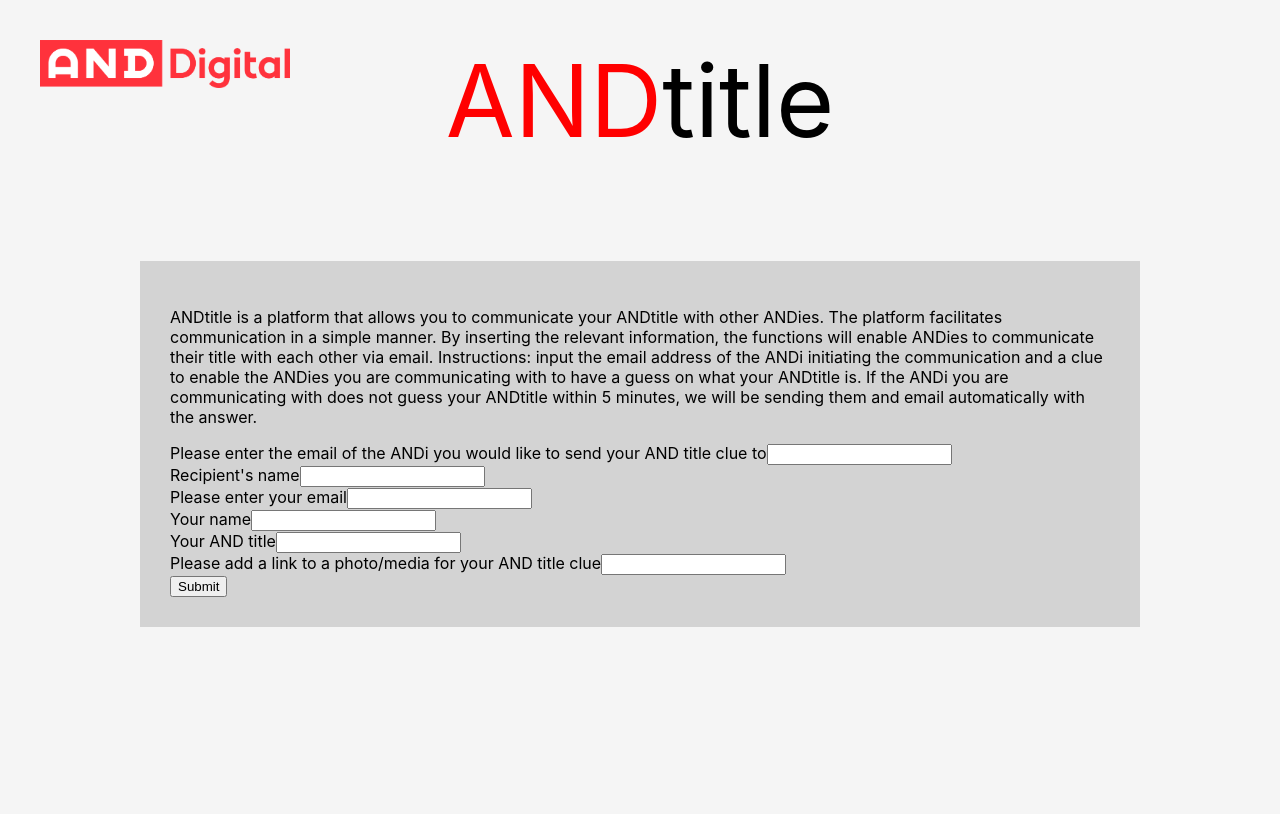
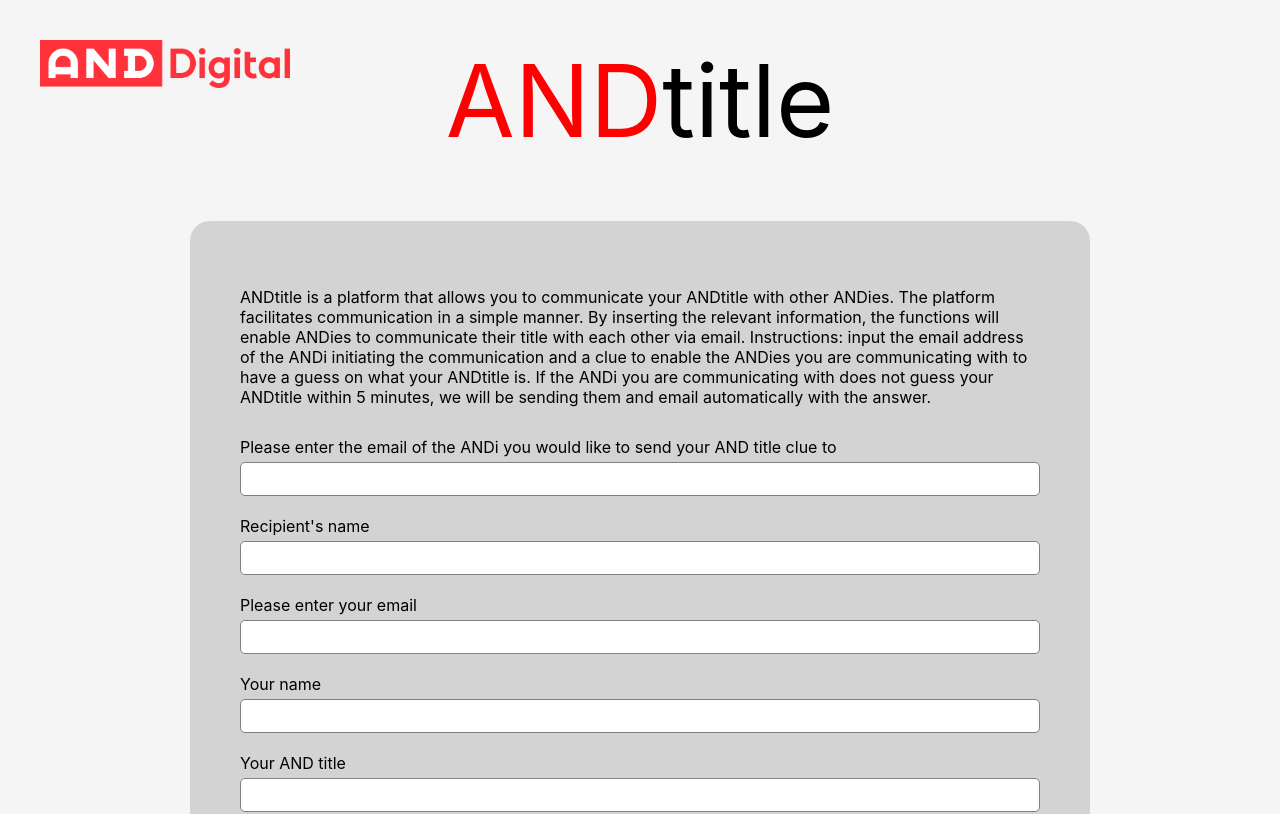
Before and after one commit to sandramolinapalencia/collaboration-challenge, a React (Create React App) app: page / in a window 1280 px wide. Shown: the top 814 px of the page. Built offline with nearby package versions, Linux system fonts and the light colour scheme.

Commit message:
style input boxes

```diff
--- a/src/App.css
+++ b/src/App.css
@@ -8,7 +8,6 @@
   width: 250px;
   pointer-events: none;
   height: fit-content;
-  /* padding-top: 40px; */
 }
 
 .Page-title {
@@ -26,9 +25,7 @@
   display: flex;
   flex-direction: row;
   flex-wrap: wrap;
-  /* align-items: center; */
   justify-content: space-between;
-  /* font-size: calc(10px + 2vmin); */
 }
 
 .App-link {
@@ -36,8 +33,9 @@
 }
 
 .Form-container {
-  /* border: solid hotpink 3px; */
-  margin: 100px;
+  margin: 60px 150px 0 150px;
   background-color: lightgray;
-  padding: 30px
+  padding: 50px;
+  border-radius: 20px;
+  /* border: solid 2px gray; */
 }
--- /dev/null
+++ b/src/Form.css
@@ -0,0 +1,20 @@
+.Input-field {
+  padding-bottom: 20px;
+  display: flex;
+  flex-direction: column;
+}
+
+.label {
+  padding-bottom: 5px;
+}
+
+.input {
+  border-radius: 5px;
+  height: 30px;
+  padding-left: 5px;
+  border: solid 1px grey
+}
+
+.form {
+  margin-top: 30px;
+}
--- a/src/Form.js
+++ b/src/Form.js
@@ -1,6 +1,7 @@
-import React, { useRef } from 'react';
+import React, { useRef } from "react";
 import { useForm } from "react-hook-form";
-import emailjs from '@emailjs/browser';
+import emailjs from "@emailjs/browser";
+import "./Form.css";
 
 const Form = () => {
   const {
@@ -10,88 +11,139 @@
   } = useForm();
 
   const sendEmail = () => {
-    emailjs.sendForm('service_k6dvzfr', 'template_dyja188', form.current, 'pJuNNF31cwLfQlHLW')
-      .then((result) => {
+    emailjs
+      .sendForm(
+        "service_k6dvzfr",
+        "template_dyja188",
+        form.current,
+        "pJuNNF31cwLfQlHLW"
+      )
+      .then(
+        (result) => {
           console.log(result.text);
-      }, (error) => {
+        },
+        (error) => {
           console.log(error.text);
-      });
+        }
+      );
   };
 
   const form = useRef();
 
   return (
-    <form ref={form} onSubmit={handleSubmit(sendEmail)}>
+    <form ref={form} onSubmit={handleSubmit(sendEmail)} className='form'>
       <div className="Input-field">
-        <label htmlFor="recipientEmail">
+        <label className="label" htmlFor="recipientEmail">
           Please enter the email of the ANDi you would like to send your AND
           title clue to
         </label>
         <input
+          className="input"
           id="recipientEmail"
           name="recipientEmail"
           {...register("recipientEmail", { required: true })}
           type="email"
         />
         {errors.recipientEmail && errors.recipientEmail.type === "required" && (
-          <span role="alert">This is required</span>
+          <span className="error-message" role="alert">
+            This is required
+          </span>
         )}
         {errors.recipientEmail && errors.recipientEmail.type === "pattern" && (
-          <span role="alert">Invalid email. Must use ANDi email</span>
+          <span className="error-message" role="alert">
+            Invalid email. Must use ANDi email
+          </span>
         )}
       </div>
 
       <div className="Input-field">
-        <label htmlFor="toName">Recipient's name</label>
-        <input id="toName" name="toName" {...register("toName", { required: true })} />
+        <label className="label" htmlFor="toName">
+          Recipient's name
+        </label>
+        <input
+          className="input"
+          id="toName"
+          name="toName"
+          {...register("toName", { required: true })}
+        />
         {errors.toName && errors.toName.type === "required" && (
-          <span role="alert">This is required</span>
+          <span className="error-message" role="alert">
+            This is required
+          </span>
         )}
       </div>
 
       <div className="Input-field">
-        <label htmlFor="yourEmail">Please enter your email</label>
+        <label className="label" htmlFor="yourEmail">
+          Please enter your email
+        </label>
         <input
+          className="input"
           id="yourEmail"
           name="yourEmail"
           {...register("yourEmail", { required: true })}
           type="email"
         />
         {errors.yourEmail && errors.yourEmail.type === "required" && (
-          <span role="alert">This is required</span>
+          <span className="error-message" role="alert">
+            This is required
+          </span>
         )}
       </div>
 
       <div className="Input-field">
-        <label htmlFor="yourName">Your name</label>
-        <input id="yourName" name="yourName" {...register("yourName", { required: true })} />
+        <label className="label" htmlFor="yourName">
+          Your name
+        </label>
+        <input
+          className="input"
+          id="yourName"
+          name="yourName"
+          {...register("yourName", { required: true })}
+        />
         {errors.yourName && errors.yourName.type === "required" && (
-          <span role="alert">This is required</span>
+          <span className="error-message" role="alert">
+            This is required
+          </span>
         )}
       </div>
 
       <div className="Input-field">
-        <label htmlFor="andTitle">Your AND title</label>
-        <input id="andTitle" name="andTitle" {...register("andTitle", { required: true })} />
+        <label className="label" htmlFor="andTitle">
+          Your AND title
+        </label>
+        <input
+          className="input"
+          id="andTitle"
+          name="andTitle"
+          {...register("andTitle", { required: true })}
+        />
         {errors.andTitle && errors.andTitle.type === "required" && (
-          <span role="alert">This is required</span>
+          <span className="error-message" role="alert">
+            This is required
+          </span>
         )}
       </div>
 
-      {/* I think that for MVP that it might be easier to have a text input and get the user to add a link to a photo/gif/video/meme on the internet */}
       <div className="Input-field">
-        <label htmlFor="pictureClue">Please add a link to a photo/media for your AND title clue</label>
+        <label className="label" htmlFor="pictureClue">
+          Please add a link to a photo/media for your AND title clue
+        </label>
         <input
+          className="input"
           id="pictureClue"
           name="pictureClue"
+          placeholder="https//www....."
           {...register("pictureClue", { required: true })}
         />
         {errors.pictureClue && errors.pictureClue.type === "required" && (
-          <span role="alert">This is required</span>
+          <span className="error-message" role="alert">
+            This is required
+          </span>
         )}
       </div>
 
-      <input type="submit" />
+      <input className="input" type="submit" />
     </form>
   );
 };
```
